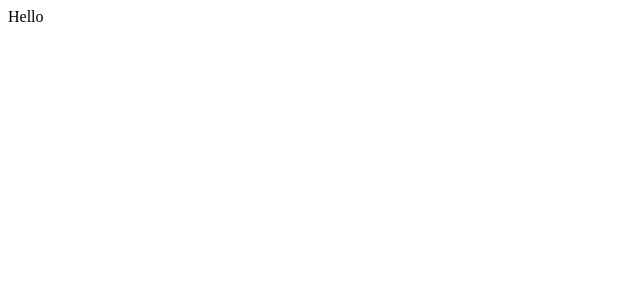
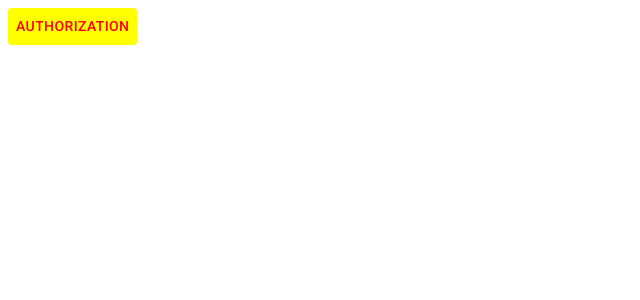
Before and after one commit to DmytriyZahrebelny/my-trello, a React app in the folder packages/frontend/: page / in a window 1280 px wide. Shown: the top 300 px of the page, without its empty margins (0-640 px from the left). Built offline with nearby package versions, Linux system fonts and the light colour scheme.

Commit message:
customized mui styles and added alias

```diff
--- a/packages/frontend/babel.config.js
+++ /dev/null
@@ -1,4 +0,0 @@
-module.exports = {
-  presets: ['@babel/preset-env', ['@babel/preset-react', { runtime: 'automatic' }], '@babel/preset-typescript'],
-  plugins: ['@babel/plugin-transform-runtime'],
-};
--- a/packages/frontend/src/App.tsx
+++ b/packages/frontend/src/App.tsx
@@ -1,5 +1,23 @@
 import { QueryClient, QueryClientProvider } from 'react-query';
-import { HashRouter } from 'react-router-dom';
+import { BrowserRouter } from 'react-router-dom';
+import { ThemeProvider, createTheme } from '@mui/material/styles';
+
+import { Routing } from '@core/routing';
+
+export const thema = createTheme({
+  palette: {
+    common: {
+      white: '#fff',
+    },
+    text: {
+      primary: '#273b61',
+    },
+    background: {
+      // light: '#d5edfe',
+      // secondary: '#3b6d9a',
+    },
+  },
+});
 
 export const client = new QueryClient({
   defaultOptions: {
@@ -11,6 +29,10 @@ export const client = new QueryClient({
 
 export const App = () => (
   <QueryClientProvider client={client}>
-    <HashRouter>Hello</HashRouter>
+    <ThemeProvider theme={thema}>
+      <BrowserRouter>
+        <Routing />
+      </BrowserRouter>
+    </ThemeProvider>
   </QueryClientProvider>
 );
--- /dev/null
+++ b/packages/frontend/src/core/routing/index.ts
@@ -0,0 +1 @@
+export * from './routing';
--- /dev/null
+++ b/packages/frontend/src/core/routing/routing.tsx
@@ -0,0 +1,11 @@
+import { Route, Routes } from 'react-router-dom';
+
+import { Authorization } from '@views/authorization';
+
+export const Routing = () => {
+  return (
+    <Routes>
+      <Route index element={<Authorization />} />
+    </Routes>
+  );
+};
--- /dev/null
+++ b/packages/frontend/src/views/authorization/authorization.tsx
@@ -0,0 +1,14 @@
+import { css } from '@mui/material/styles';
+import { Button } from '@mui/material';
+
+export const Authorization = () => {
+  const styles = {
+    header: css`
+      color: red;
+      background-color: yellow;
+      margin-bottom: 1.45rem;
+    `,
+  };
+
+  return <Button css={styles.header}>authorization</Button>;
+};
--- /dev/null
+++ b/packages/frontend/src/views/authorization/index.ts
@@ -0,0 +1 @@
+export * from './authorization';
--- /dev/null
+++ b/packages/frontend/src/views/index.ts
@@ -0,0 +1 @@
+export * from './authorization';
--- a/packages/frontend/webpack.config.js
+++ b/packages/frontend/webpack.config.js
@@ -1,6 +1,8 @@
 const path = require("path");
 const HtmlWebPackPlugin = require("html-webpack-plugin");
+const ESLintPlugin = require("eslint-webpack-plugin");
 const { CleanWebpackPlugin } = require("clean-webpack-plugin");
+const ForkTsCheckerWebpackPlugin = require("fork-ts-checker-webpack-plugin");
 
 module.exports = {
   entry: path.resolve(__dirname, "src/index.tsx"),
@@ -24,10 +26,13 @@ module.exports = {
       filename: "index.html",
       template: "./public/index.html",
     }),
+    new ESLintPlugin({ extensions: ["ts", "tsx"] }),
+    new ForkTsCheckerWebpackPlugin({ async: false }),
   ],
   resolve: {
     alias: {
-      "@app": path.resolve(__dirname, "src"),
+      "@core": path.resolve(__dirname, "src/core"),
+      "@views": path.resolve(__dirname, "src/views")
     },
     extensions: ['.tsx', '.ts', '.jsx', '.js'],
   },
```
Also changed, not shown: package.json (+22 -0 lines), packages/frontend/package.json (+37 -11 lines), packages/frontend/tsconfig.json (+10 -7 lines), packages/frontend/.babelrc (added), 2 other files (tests, documents, lock files or other folders).
